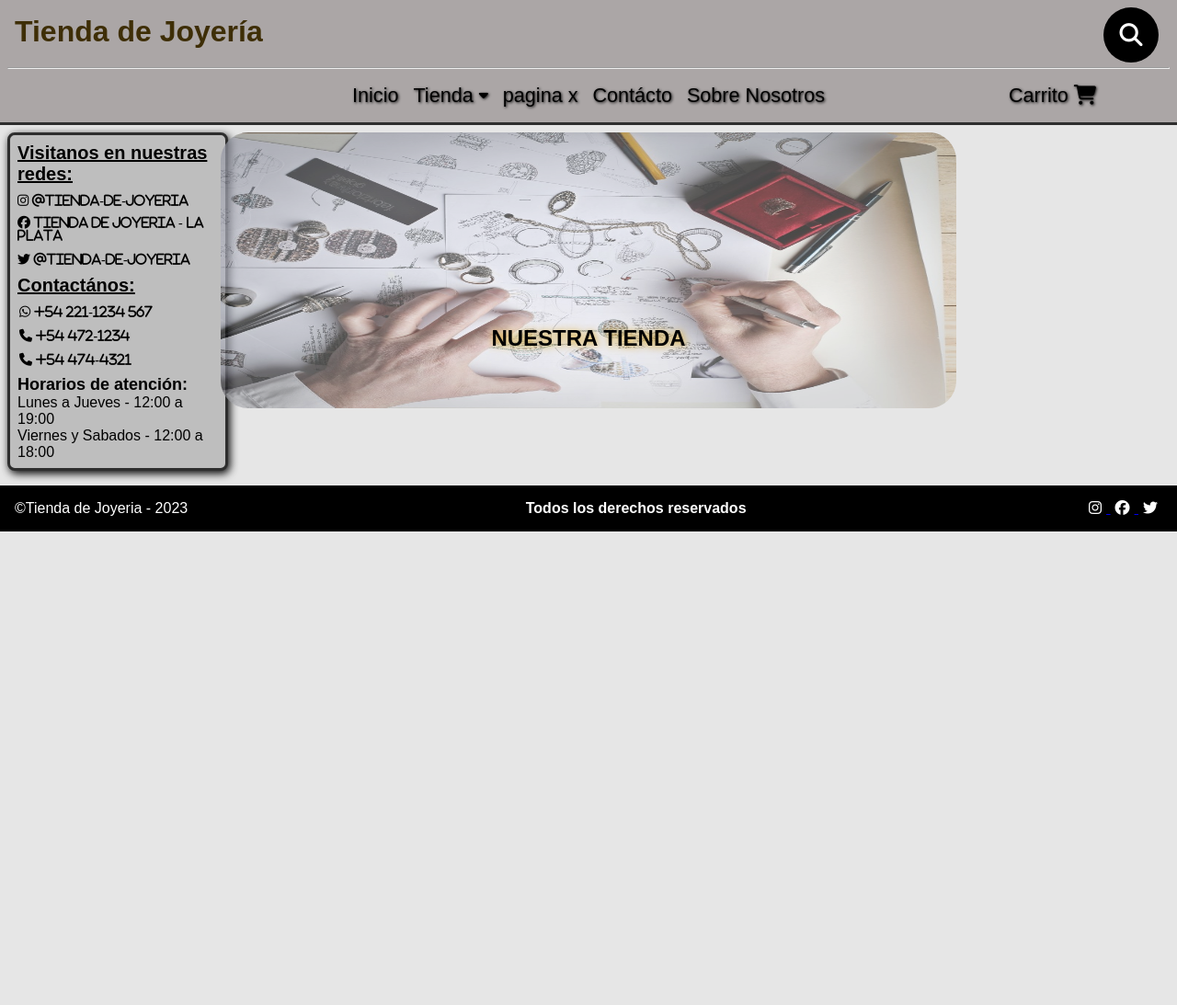
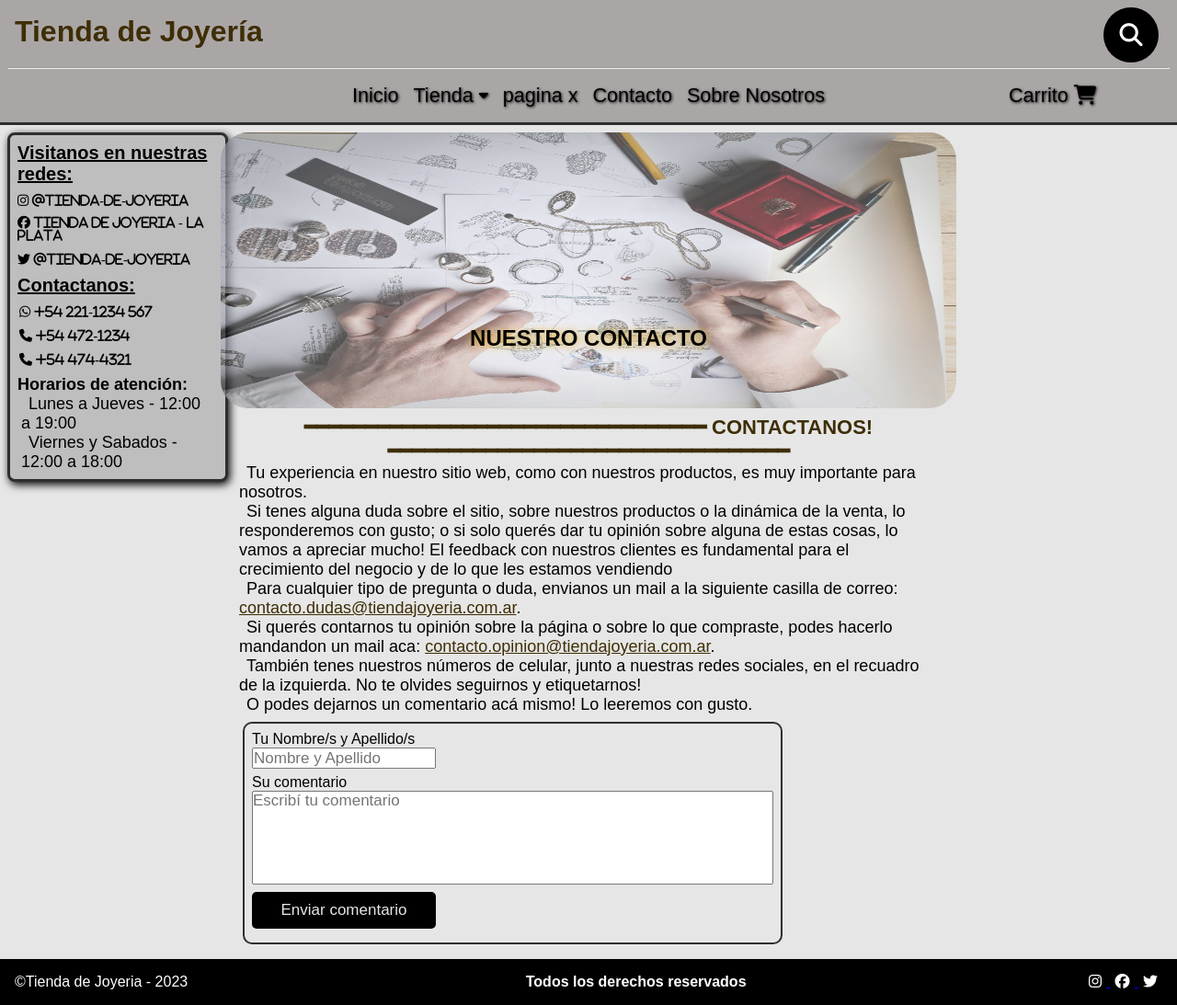
Before and after one commit to lichasoulard12/Project---Jewelry-Website, a website: page pages/contacto.html in a window 1280 px wide. Shown: the whole page at 92% size. Before the commit the page ends 800 px from the top, so only its background shows below. Drawn offline with Linux system fonts and the light colour scheme; a web font is replaced by a local one.

Commit message:
6° guardado ('contacto' hecho + retoques)

```diff
--- a/pages/contacto.html
+++ b/pages/contacto.html
@@ -53,7 +53,7 @@
                     <a href=".html">pagina x</a>
                 </li>
                 <li>
-                    <a href="contacto.html">Contácto</a>
+                    <a href="contacto.html">Contacto</a>
                 </li>
                 <li>
                     <a href="sobrenosotros.html">Sobre Nosotros</a>
@@ -69,7 +69,7 @@
     </header>
 
     <!-- CONTENIDO PRINCIPAL -->
-    <main class="main-tienda">
+    <main class="main-contacto">
 
         <!-- ASIDE CON REDES -->
         <aside class="aside-redes">
@@ -91,7 +91,7 @@
                     </a>
                 </li>
             </ul>
-            <h3>Contactános:</h3>
+            <h3>Contactanos:</h3>
             <ul class="lista-contacto">
                 <li>
                     <i class="fa-brands fa-whatsapp">  +54 221-1234 567</i>
@@ -115,9 +115,29 @@
 
             <!-- IMAGEN PORTADA -->
             <div class="portada-index">
-                <h2>NUESTRA TIENDA</h2>
+                <h2>NUESTRO CONTACTO</h2>
                 <img src="../img/portada.jpg" alt="">
             </div>
+
+            <section class="contacto">
+                <h3>━━━━━━━━━━━━━━━━━━━━━━━━━━━━━━━━━  CONTACTANOS!  ━━━━━━━━━━━━━━━━━━━━━━━━━━━━━━━━━</h3>
+                <p>Tu experiencia en nuestro sitio web, como con nuestros productos, es muy importante para nosotros.</p>
+                <p>Si tenes alguna duda sobre el sitio, sobre nuestros productos o la dinámica de la venta, lo responderemos con gusto; o si solo querés dar tu opinión sobre alguna de estas cosas, lo vamos a apreciar mucho! El feedback con nuestros clientes es fundamental para el crecimiento del negocio y de lo que les estamos vendiendo</p>
+                <p>Para cualquier tipo de pregunta o duda, envianos un mail a la siguiente casilla de correo: <ins>contacto.dudas@tiendajoyeria.com.ar</ins>.</p>
+                <p>Si querés contarnos tu opinión sobre la página o sobre lo que compraste, podes hacerlo mandandon un mail aca:  <ins>contacto.opinion@tiendajoyeria.com.ar</ins>.</p>
+                <p>También tenes nuestros números de celular, junto a nuestras redes sociales, en el recuadro de la izquierda. No te olvides seguirnos y etiquetarnos!</p>
+                <p>O podes dejarnos un comentario acá mismo! Lo leeremos con gusto.</p>
+                <form class="formulario">
+                    <fieldset class="comment-form">
+                        <label>Tu Nombre/s y Apellido/s</label>
+                        <input type="text" placeholder="Nombre y Apellido">
+                        <label>Su comentario</label>
+                        <textarea name="Comentario" cols="55" rows="5" placeholder="Escribí tu comentario"></textarea>
+                        <input class="boton-enviar" type="submit" value="Enviar comentario">
+                    </fieldset>
+                </form>
+
+            </section>
         </div>
     </main>
 
--- a/scss/main.scss
+++ b/scss/main.scss
@@ -10,9 +10,12 @@
 @import "herramientas/variables";
 
 // -- IMPORTS HTMLs --
-@import "pages/index.scss";
-@import "pages/tienda.scss";
+@import "pages/contacto.scss";
 
+
+html{
+    scroll-behavior: smooth;
+}
 /* -- BODY -- */
 body{
     font-family: 'Agdasima', sans-serif;
@@ -148,7 +151,6 @@ main{
     display: grid;
     grid-template-columns: 20% 60% 20%;
     grid-template-rows: auto;
-
     /* -- PORTADA INDEX -- */
     .portada-index{
         display: flex;
@@ -279,6 +281,19 @@ main{
             }
         }
     }
+
+    .flecha-arriba{
+        position: relative;
+        a{
+            position: absolute;
+            bottom: 15px;
+            right: 58px;
+            img{
+                @include wyh (55px, auto);
+            }
+        }
+
+    }
 }
 
 
--- a/scss/pages/contacto.scss
+++ b/scss/pages/contacto.scss
@@ -0,0 +1,54 @@
+.main-contacto{
+    p{
+        font-size: 18px;
+        padding: 0 4px 0 4px;
+        text-indent: 8px;
+    }
+    .contacto{
+        h3{
+            text-align: center;
+            font-size: 22px;
+            color: $color-h1;
+        }
+        ins{
+            color: $color-h1;
+        }
+        .formulario{
+            display: flex;
+            padding: 8px;
+            .comment-form{
+                display: flex;
+                flex-flow: column wrap;
+                color: black;
+                border-radius: 10px;
+                border: 2px solid $color-border;
+                padding: 0.5rem;
+                input{
+                    @include wyh (200px, 23px);
+                    font-family: 'Agdasima', sans-serif;
+                    font-size: 17px;
+                    margin-bottom: 0.4rem;
+                }
+                textarea{
+                    margin-bottom: 0.5rem;
+                    resize: none;
+                    font-family: 'Agdasima', sans-serif;
+                    font-size: 17px;
+                }
+                .boton-enviar{
+                    @include wyh (200px, 40px);
+                    background-color: black;
+                    color: rgb(230, 230, 230);
+                    border: none;
+                    padding: 0.5rem;
+                    border-radius: 5px;
+                }
+                .boton-enviar:hover{
+                    background-color: #757575;
+                    color: #202020;
+                }
+            }
+        }
+    }
+
+}
--- a/scss/pages/index.scss
+++ /dev/null
@@ -1,2 +0,0 @@
-
-/* MAIN INDEX */
--- a/scss/pages/tienda.scss
+++ /dev/null
@@ -1,2 +0,0 @@
-
-/* -- MAIN (TIENDA) -- */
```
Also changed, not shown: index.html (+2 -2 lines), pages/sobrenosotros.html (+3 -3 lines), pages/tienda.html (+10 -4 lines), css/main.css, img/flecha-arriba.png (added).
